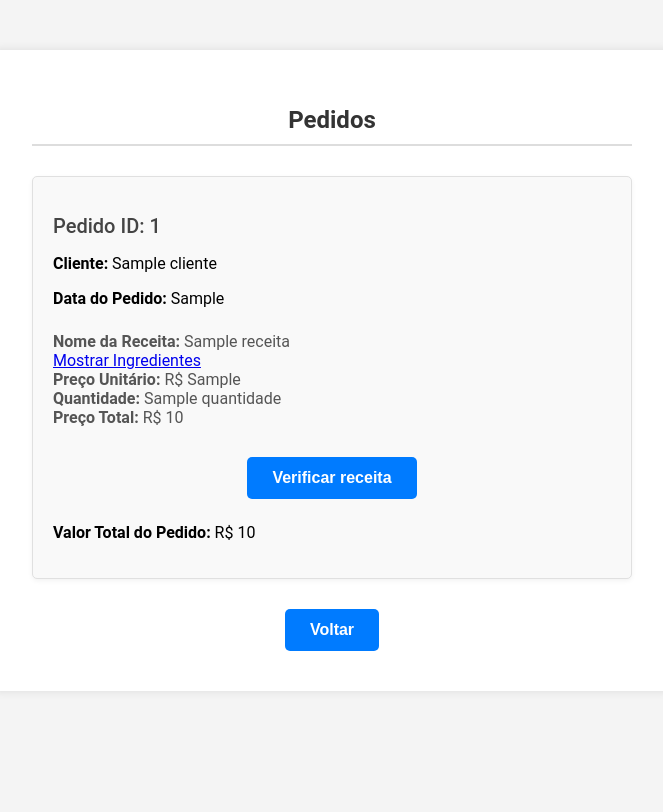
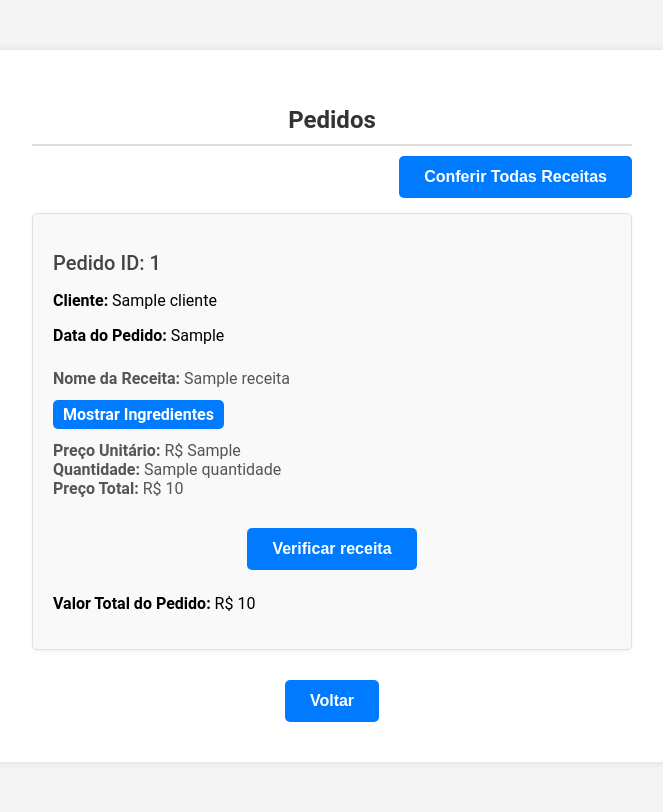
Before and after one commit to Gabiru-cpu/frontendpizzaria, a Flask app: page /pedidos in a window 1280 px wide. Shown: the whole page, without its empty margins (308-971 px from the left). Before the commit the page ends 651 px from the top, so only its background shows below. Run offline with Flask 3, Linux system fonts and the light colour scheme; a database or web service that is not in the repository returns one stand-in record (values such as "Sample title"); data that the repository does not hold is empty.

Commit message:
pedidos de alteracao no estilo

```diff
--- a/static/style_pedidos.css
+++ b/static/style_pedidos.css
@@ -21,7 +21,7 @@ body {
     font-weight: 600;
     border-bottom: 2px solid #ddd;
     padding-bottom: 10px;
-    margin-bottom: 30px;
+    margin-bottom: 10px;
 }
 
 .pedido {
@@ -77,3 +77,32 @@ button:hover {
 button:focus {
     outline: none;
 }
+
+.link-button {
+    display: inline-block;
+    background-color: #007bff;
+    color: white;
+    margin: 12px 0px;
+    padding: 5px 10px;
+    border-radius: 5px;
+    text-decoration: none;
+    font-size: 16px;
+    font-weight: 600;
+    transition: background-color 0.3s ease;
+}
+
+.link-button:hover {
+    background-color: #0056b3;
+    text-decoration: underline;
+}
+
+.link-button:focus {
+    outline: none;
+    box-shadow: 0 0 5px rgba(0, 123, 255, 0.5);
+}
+
+.button-right {
+    margin: 0px;
+    display: inline-block;
+    float: right;
+}
--- a/templates/home.html
+++ b/templates/home.html
@@ -15,7 +15,6 @@
         <h2>Controle de Estoque da Pizzaria!</h2>
         <p>Clique nos botões abaixo para começar sua gestão</p>
         <button onclick="window.location.href='/adicionar'">Gestão Estoque</button>
-        <button onclick="window.location.href='/receitas'">Conferir Todas Receitas</button>
         <button onclick="window.location.href='/pedidos'">Conferir Pedidos</button>
     </div>
 
--- a/templates/pedidos.html
+++ b/templates/pedidos.html
@@ -22,7 +22,8 @@
 <body>
     <div class="container pedidos-container">
         <h1>Pedidos</h1>
-
+        <button class="button-right" onclick="window.location.href='/receitas'">Conferir Todas Receitas</button>
+        <br><br><br>
         {% if pedidos %}
             {% for pedido in pedidos %}
                 <div class="pedido">
@@ -34,7 +35,7 @@
                             <li>
                                 <strong>Nome da Receita:</strong> {{ item.receita.nomeReceita }} <br>
 
-                                <a href="javascript:void(0);" id="link-{{ item.receita.receitaId }}" onclick="toggleIngredientes({{ item.receita.receitaId }})">Mostrar Ingredientes</a> <br>
+                                <a href="javascript:void(0);" id="link-{{ item.receita.receitaId }}" class="link-button" onclick="toggleIngredientes({{ item.receita.receitaId }})">Mostrar Ingredientes</a> <br>
 
                                 <ul id="ingredientes-{{ item.receita.receitaId }}" style="display: none;">
                                     {% for ingrediente in item.receita.ingredientes %}
```
Also changed, not shown: static/style_estoque.css (+6 -4 lines).
